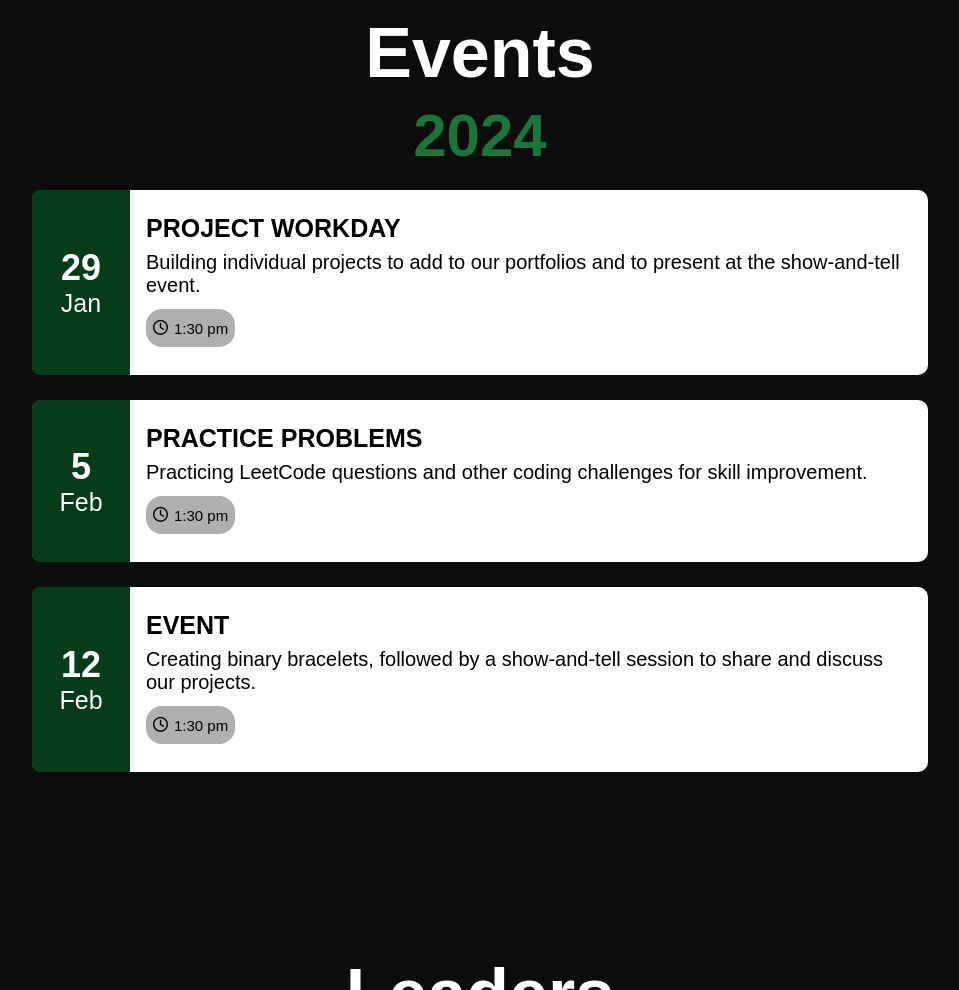
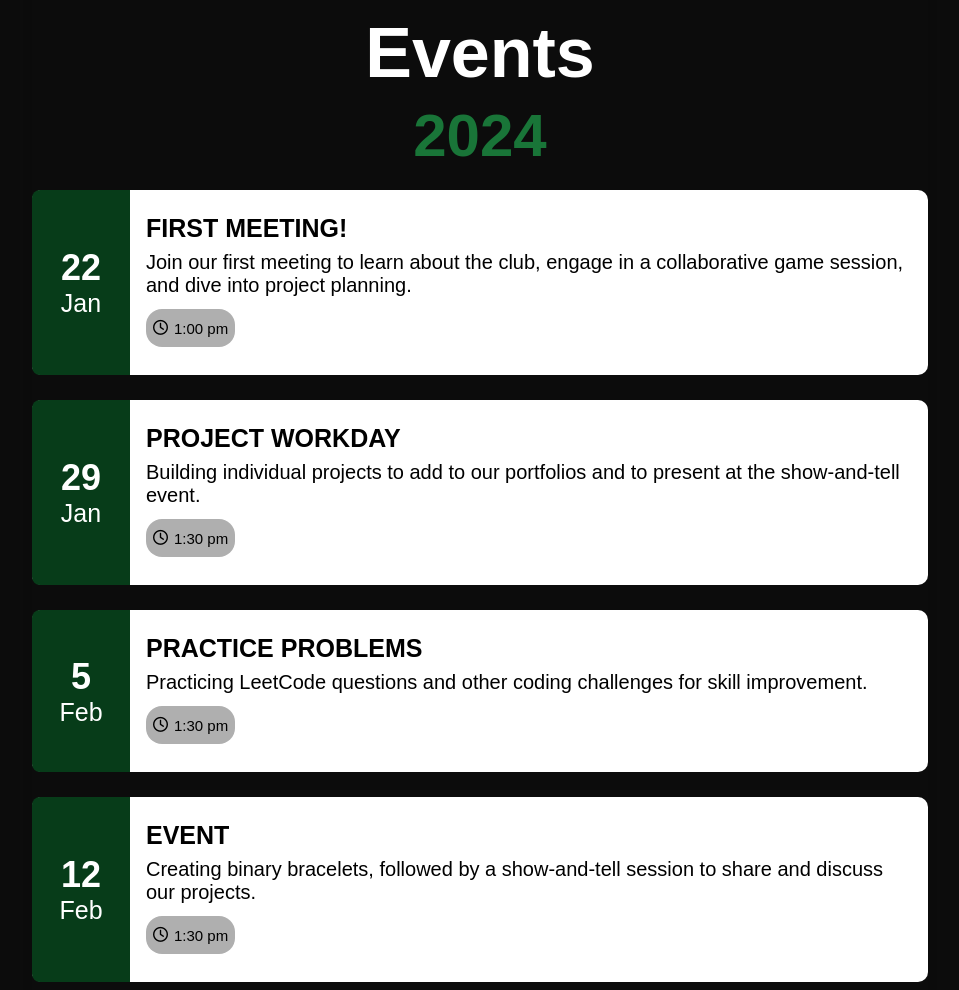
Before and after one commit to SanskritiAripineni/Club-Website, a website: page csclubatfrisco.github.io/index.html in a window 1280 px wide. Shown: the part 1881-2871 px from the top of the page, without its empty margins (160-1119 px from the left). Drawn offline with nearby package versions, Linux system fonts and the light colour scheme; a web font is replaced by a local one.

Commit message:
Update index.html
removed the comment

```diff
--- a/csclubatfrisco.github.io/index.html
+++ b/csclubatfrisco.github.io/index.html
@@ -124,7 +124,7 @@
         <h3 class="evtitle">Events</h3>
         <h3 class="year">2024</h3>
 
-         <!--<div class="event">
+         <div class="event">
     <div class="event-left">
         <div class="event-date">
             <div class="date">22</div>
@@ -143,7 +143,8 @@
             <i class="fa-regular fa-clock"></i>1:00 pm
         </div>
     </div>
-        </div>-->
+</div>
+
 
         <div class="event">
             <div class="event-left">
```
Lines whose indentation alone changed are shown as unchanged.
